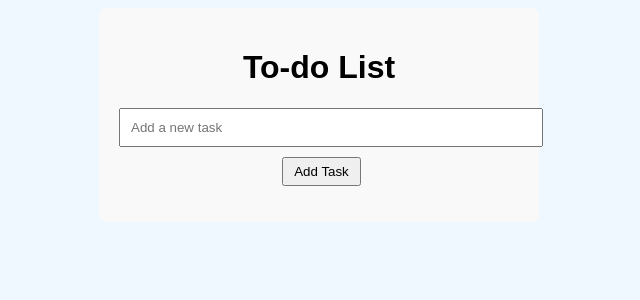
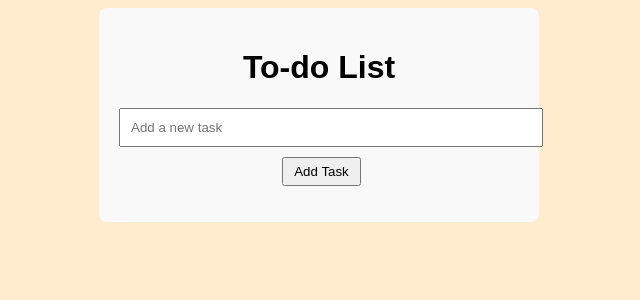
Before and after one commit to b7birale/vue-todo-app, a Vue app: page / in a window 1280 px wide. Shown: the top 300 px of the page, without its empty margins (321-961 px from the left). Built offline with nearby package versions, Linux system fonts and the light colour scheme.

Commit message:
Delete unnecessary comments and change back the background color

```diff
--- a/public/index.html
+++ b/public/index.html
@@ -4,40 +4,8 @@
     <meta charset="UTF-8" />
     <meta name="viewport" content="width=device-width, initial-scale=1.0">
     <title>To Do List</title>
-    <!-- Import Styles -->
-    <!-- <link rel="stylesheet" href="./src/assets/styles.css" /> -->
-    <!-- Import Vue.js
-    <script src="https://unpkg.com/vue@3/dist/vue.global.js"></script>  -->
   </head>
   <body>
-    <div id="app">
-
-      <!--
-      <div class="nav-bar"></div>
-
-      <div class="cart">
-        <p>Cart({{ cart.length }})</p>
-      </div>
-      <product-display
-        :premium="premium"
-        @add-to-cart="updateCart"
-      ></product-display>
-
-      -->
-
-    </div>
-
-    <!-- Import App -->
-    <!-- <script src="./src/main.js"></script> -->
-
-    <!-- Import Components
-    <script src="./components/ProductDisplay.js"></script>
-    <script src="./components/ReviewForm.js"></script>
-    <script src="./components/ReviewList.js"></script>  -->
-
-    <!-- Mount App
-    <script>
-      app.mount('#app')
-    </script> -->
+    <div id="app"></div>
   </body>
 </html>
--- a/src/assets/styles.css
+++ b/src/assets/styles.css
@@ -1,6 +1,5 @@
 html {
-  /*background-color: blanchedalmond;*/
-  background-color: aliceblue;
+  background-color: blanchedalmond;
 }
 
 .todo-app {
@@ -32,190 +31,3 @@ li {
   align-items: center;
   margin-bottom: 10px;
 }
-
-
-
-
-/*
-
-
-body {
-    background-color: #f2f2f2;
-    margin: 0px;
-    font-family: tahoma;
-    color: #282828;
-  }
-
-  .button {
-    margin: 30px;
-    background-color: #39495c;
-    border-radius: 5px;
-    font-size: 18px;
-    width: 160px;
-    height: 60px;
-    color: white;
-    padding: 20px;
-    box-shadow: inset 0 -0.6em 1em -0.35em rgba(0, 0, 0, 0.17),
-      inset 0 0.6em 2em -0.3em rgba(255, 255, 255, 0.15),
-      inset 0 0 0em 0.05em rgba(255, 255, 255, 0.12);
-    text-align: center;
-    cursor: pointer;
-  }
-
-  .cart {
-    margin: 25px 100px;
-    float: right;
-    border: 1px solid #d8d8d8;
-    padding: 10px 30px;
-    background-color: white;
-    -webkit-box-shadow: 0px 2px 15px -12px rgba(0, 0, 0, 0.57);
-    -moz-box-shadow: 0px 2px 15px -12px rgba(0, 0, 0, 0.57);
-    box-shadow: 2px 15px -12px rgba(0, 0, 0, 0.57);
-  }
-
-  .color-circle {
-    width: 50px;
-    height: 50px;
-    margin-top: 8px;
-    border: 2px solid #d8d8d8;
-    border-radius: 50%;
-  }
-
-
-  .disabledButton {
-    background-color: #d8d8d8;
-    cursor: not-allowed;
-  }
-
-  h1 {
-    font-size: 50px;
-  }
-
-  h3 {
-    font-size: 25px;
-  }
-
-  img {
-    border: 2px solid #d8d8d8;
-    width: 70%;
-    margin: 40px;
-    padding: 15px;
-    -webkit-box-shadow: 0px 2px 15px -12px rgba(0, 0, 0, 0.57);
-    -moz-box-shadow: 0px 2px 15px -12px rgba(0, 0, 0, 0.57);
-    box-shadow: 2px 15px -12px rgba(0, 0, 0, 0.57);
-  }
-
-  input {
-    width: 100%;
-    height: 40px;
-    margin-bottom: 20px;
-  }
-
-  label {
-    font-size: 20px;
-    margin-bottom: 5px;
-  }
-
-  li {
-    font-size: 18px;
-  }
-
-  .nav-bar {
-    background: linear-gradient(-90deg, #84cf6a, #16c0b0);
-    height: 60px;
-    margin-bottom: 25px;
-    -webkit-box-shadow: 0px 2px 15px -12px rgba(0, 0, 0, 0.57);
-    -moz-box-shadow: 0px 2px 15px -12px rgba(0, 0, 0, 0.57);
-    box-shadow: 1px 1px 5px rgba(0, 0, 0, 0.57);
-  }
-
-  p {
-    font-size: 22px;
-  }
-
-  .product-display {
-    display: flex;
-    flex-direction: column;
-    padding: 1rem;
-  }
-
-  .product-container {
-    display: flex;
-    flex-direction: row;
-    flex-wrap: wrap;
-  }
-
-  .product-image,
-  .product-info {
-    width: 50%;
-  }
-
-  .review-form {
-    display: flex;
-    flex-direction: column;
-    width: 425px;
-    padding: 20px;
-    margin: 40px;
-    border: 2px solid #d8d8d8;
-    background-color: white;
-    -webkit-box-shadow: 0px 2px 15px -12px rgba(0, 0, 0, 0.57);
-    -moz-box-shadow: 0px 2px 15px -12px rgba(0, 0, 0, 0.57);
-    box-shadow: 2px 15px -12px rgba(0, 0, 0, 0.57);
-  }
-
-  .review-container {
-    width: 425px;
-    padding: 20px;
-    background-color: white;
-    -webkit-box-shadow: 0px 2px 20px -12px rgba(0, 0, 0, 0.57);
-    -moz-box-shadow: 0px 2px 20px -12px rgba(0, 0, 0, 0.57);
-    box-shadow: 2px 20px -12px rgba(0, 0, 0, 0.57);
-    margin-left: 40px;
-    border: 2px solid #d8d8d8;
-  }
-
-  .review-container li {
-    margin-bottom: 30px;
-  }
-
-  .review-form .button {
-    display: block;
-    margin: 30px auto;
-  }
-
-  select {
-    height: 40px;
-    font-size: 20px;
-    background-color: white;
-    cursor: pointer;
-  }
-
-  textarea {
-    width: 95%;
-    height: 70px;
-    padding: 10px;
-    font-size: 20px;
-    margin-bottom: 20px;
-  }
-
-  ul {
-    list-style-type: none;
-  }
-
-  @media only screen and (max-width: 600px) {
-    .container {
-      flex-direction: column;
-    }
-
-    .product-image,
-    .product-info {
-      margin-left: 10px;
-      width: 100%;
-    }
-
-    .review-form {
-      width: 90%;
-    }
-  }
-
-  */
```
Also changed, not shown: src/main.js (+0 -105 lines).
